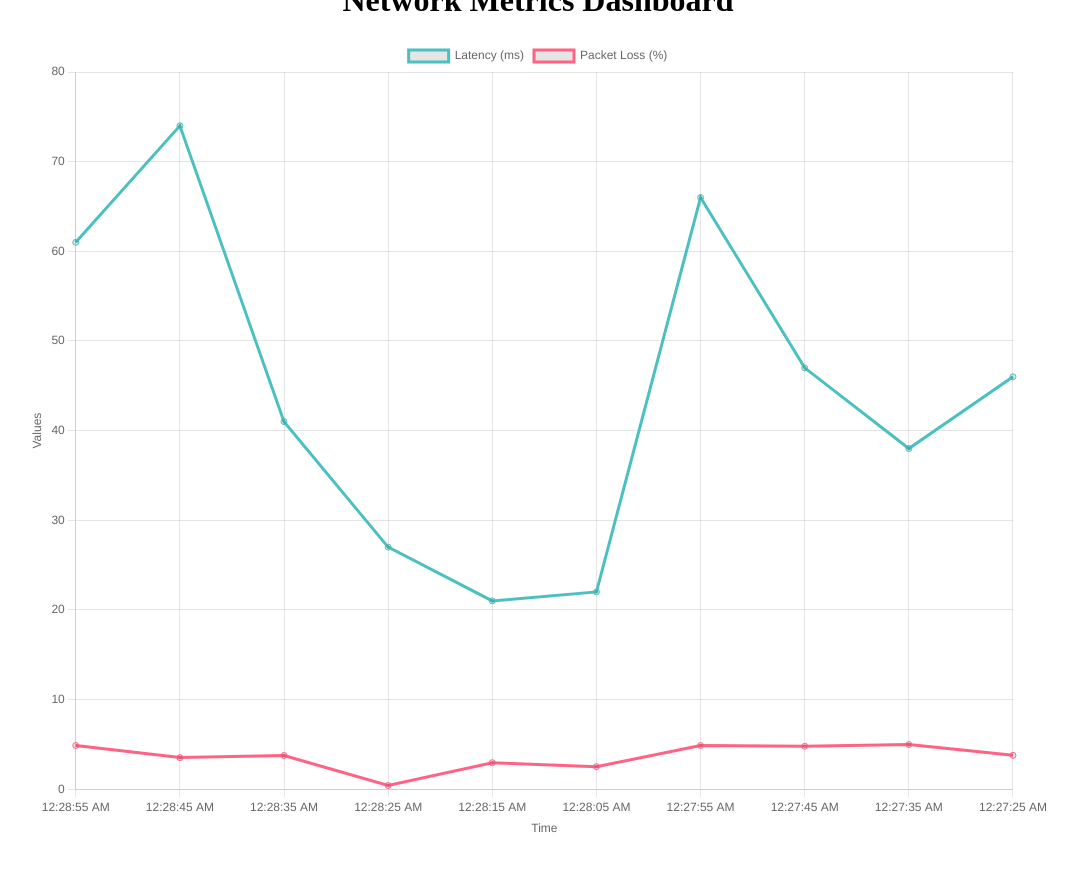
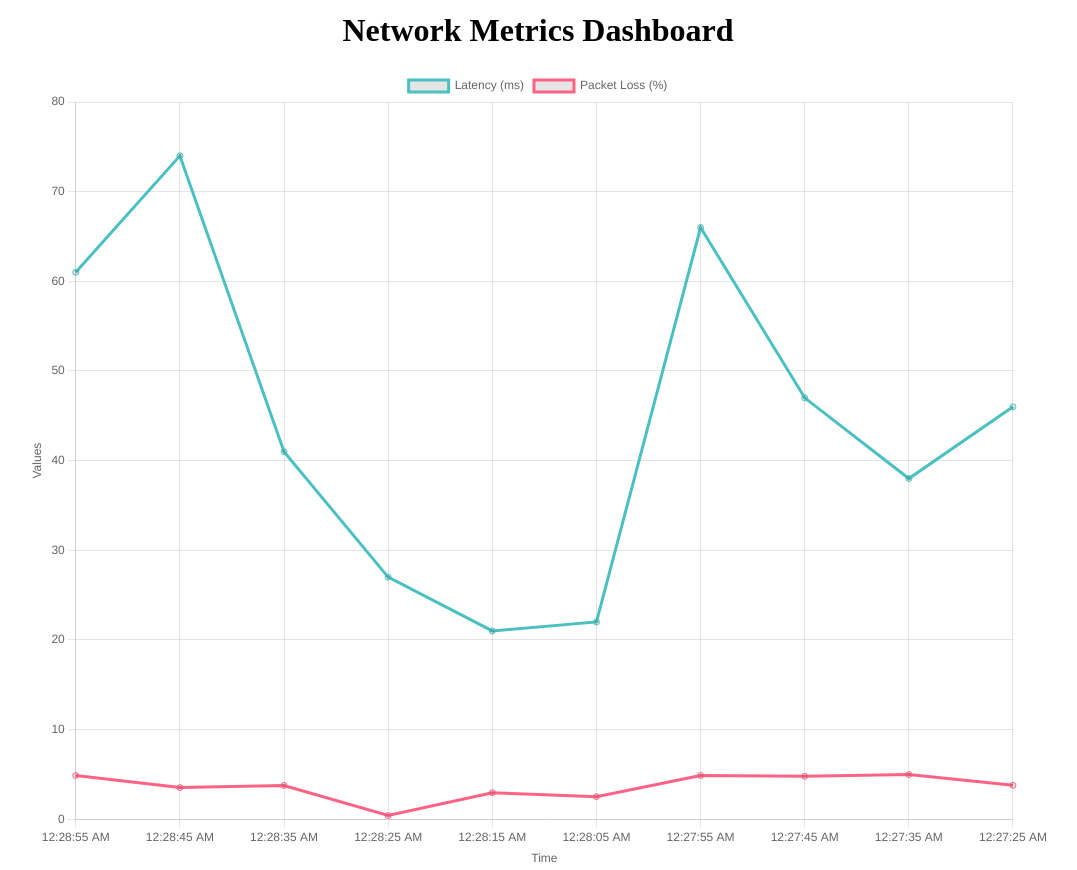
Before and after one commit to erubtsov/Network-Metrics-Dashboard, a Flask app: page / in a window 1280 px wide. Shown: the whole page, without its empty margins (102-1179 px from the left). Before the commit the page ends 833 px from the top, so only its background shows below. Run offline with Flask 3, Linux system fonts and the light colour scheme; data comes from the database, SQL or seed files in the repository; both versions use the stored data as it was after the commit.

Commit message:
Adjusted HTML to fit header correctly

```diff
--- a/templates/dashboard.html
+++ b/templates/dashboard.html
@@ -12,6 +12,7 @@
             justify-content: center;
             align-items: center;
             flex-direction: column;
+            padding-top: 20px; /* Added padding to move the chart down */
         }
         canvas {
             width: 80vw;  /* Adjust to ensure it's not too large */
```
Also changed, not shown: network_metrics.db.
